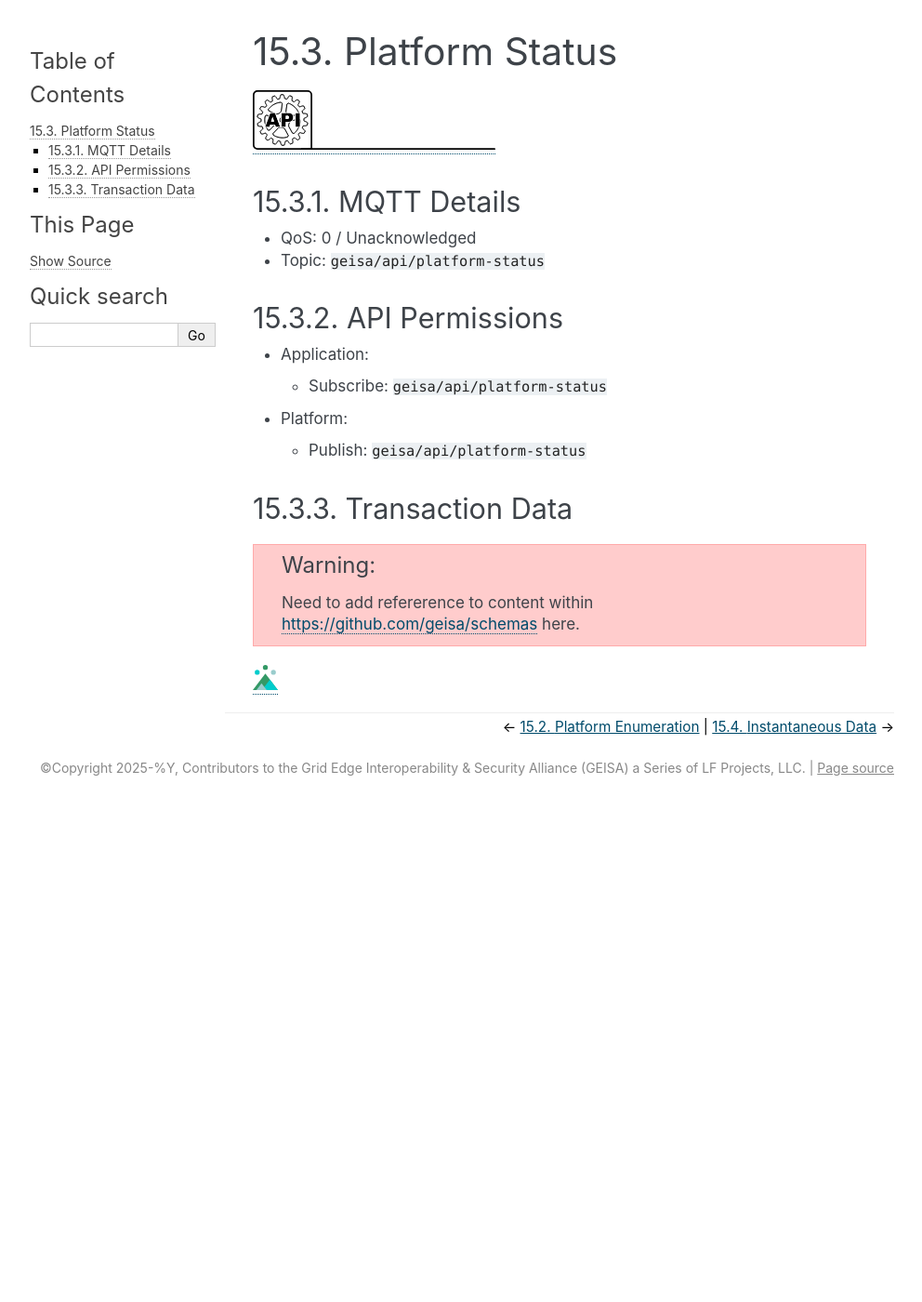
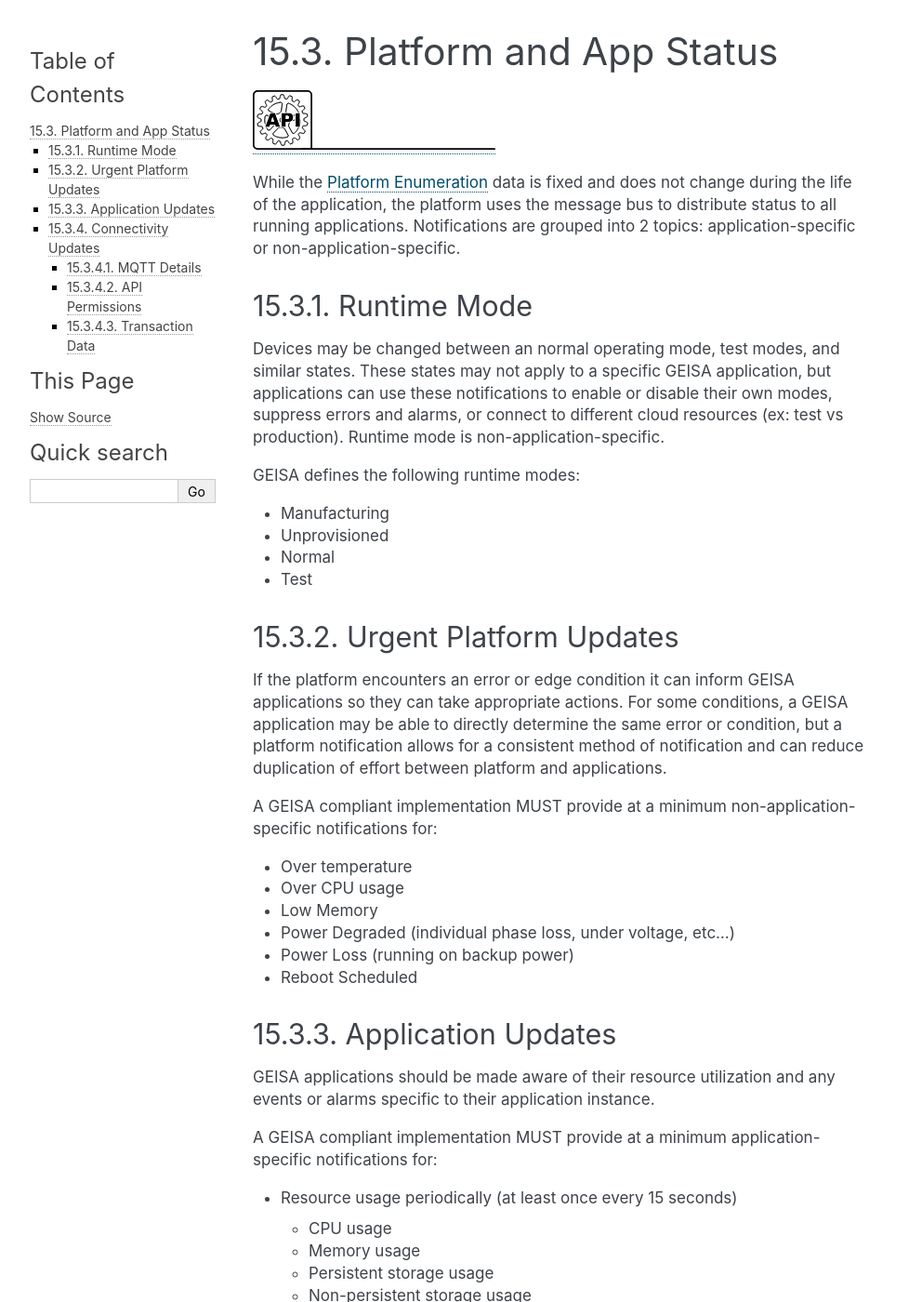
Before and after one commit to geisa/specification, a Sphinx documentation site: the page built from source/api/status.rst, in a window 1280 px wide and 1400 px high. Shown: the whole window at 93% size, without its empty margins (148-1140 px from the left). Built offline with Sphinx 7.4.7, drawn with Linux system fonts in a browser that asks for light colours; the version number could not be read and is left out; some of the changed text lies outside the part shown.

Commit message:
add status and networking API sections, update manifest, other misc changes
Signed-off-by: David Johnson <david.johnson@sense.com>

```diff
--- a/source/api.rst
+++ b/source/api.rst
@@ -31,6 +31,10 @@ The GEISA API offers the transactions sets for the following purposes:
     (e.g. kWh interval data, peak demand, etc.).
     These are the same values that a host meter would typically share over
     a meter-to-cash protocol like ANSI C12.18/21/22 or DLMS/COSEM.
+
+- :doc:`/api/networking`
+
+    Allows applications to communicate off-device either via messaging or direct IP sockets.
 
 - :doc:`/api/waveform`
 
--- a/source/api/status.rst
+++ b/source/api/status.rst
@@ -1,19 +1,117 @@
-Platform Status
--------------------
+Platform and App Status
+-----------------------
 
 |geisa-api-hdr|
 
+While the :doc:`/api/enumeration` data is fixed and does not change during the life of the application, the platform uses the message bus to distribute status to all running applications.  Notifications are grouped into 2 topics: application-specific or non-application-specific.
 
 
+Runtime Mode
+^^^^^^^^^^^^
+
+Devices may be changed between an normal operating mode, test modes, and similar states.  These states may not apply to a specific GEISA application, but applications can use these notifications to enable or disable their own modes, suppress errors and alarms, or connect to different cloud resources (ex: test vs production).  Runtime mode is non-application-specific.
+
+GEISA defines the following runtime modes:
+
+- Manufacturing
+- Unprovisioned
+- Normal
+- Test
 
 
+Urgent Platform Updates
+^^^^^^^^^^^^^^^^^^^^^^^
+
+If the platform encounters an error or edge condition it can inform GEISA applications so they can take appropriate actions. For some conditions, a GEISA application may be able to directly determine the same error or condition, but a platform notification allows for a consistent method of notification and can reduce duplication of effort between platform and applications.
+
+A GEISA compliant implementation MUST provide at a minimum non-application-specific notifications for:
+
+- Over temperature
+- Over CPU usage
+- Low Memory
+- Power Degraded (individual phase loss, under voltage, etc...)
+- Power Loss (running on backup power)
+- Reboot Scheduled
 
 
+Application Updates
+^^^^^^^^^^^^^^^^^^^
 
+GEISA applications should be made aware of their resource utilization and any events or alarms specific to their application instance.
+
+A GEISA compliant implementation MUST provide at a minimum application-specific notifications for:
+
+- Resource usage periodically (at least once every 15 seconds)
+
+  - CPU usage
+  - Memory usage
+  - Persistent storage usage
+  - Non-persistent storage usage
+
+Connectivity Updates
+^^^^^^^^^^^^^^^^^^^^
+
+A GEISA compliant implementation MUST provide at a minimum non-application-specific notifications for:
+
+- Message based communication:
+
+  - status: disabled, enabled-down, or enabled-up
+
+- Operator based IP communication:
+
+  - status: disabled, enabled-down, or enabled-up
+  - protocol: ipv4, ipv6, or both
+  - latency: real-time, delayed
+
+- Internet based IP communication:
+
+  - status: disabled, enabled-down, or enabled-up
+  - protocol: ipv4, ipv6, or both
+  - latency: real-time, delayed
+
+- Local based IP communication:
+
+  - status: disabled, enabled-down, or enabled-up
+  - protocol: ipv4, ipv6, or both
+  - latency: real-time, delayed
+
+A GEISA compliant implementation MUST provide at a minimum application-specific notifications for:
+
+- Time of next daily volume reset
+
+- Message based communication:
+
+  - Previous day messages used
+  - Daily messages used & remaining
+
+- Operator based IP communication:
+
+  - Volume state: zero, metered, unlimited
+  - Previous day volume used while unlimited
+  - Previous day volume used while metered
+  - Daily volume used while unlimited
+  - Daily volume used & remaining while metered
+
+- Internet based IP communication:
+
+  - Volume state: zero, metered, unlimited
+  - Previous day volume used while unlimited
+  - Previous day volume used while metered
+  - Daily volume used while unlimited
+  - Daily volume used & remaining while metered
+
+- Local based IP communication:
+
+  - Volume state: zero, metered, unlimited
+  - Previous day volume used while unlimited
+  - Previous day volume used while metered
+  - Daily volume used while unlimited
+  - Daily volume used & remaining while metered
 
 MQTT Details
 =============
 - QoS: 0 / Unacknowledged
+- Topic: ``geisa/api/app-status/<userid>``
 - Topic: ``geisa/api/platform-status``
 
 API Permissions
@@ -21,10 +119,12 @@ API Permissions
 
 - Application:
 
+  - Subscribe: ``geisa/api/app-status/<userid>``
   - Subscribe: ``geisa/api/platform-status``
 
 - Platform:
 
+  - Publish: ``geisa/api/app-status/<userid>``
   - Publish: ``geisa/api/platform-status``
 
 
@@ -33,7 +133,7 @@ Transaction Data
 
 .. warning::
 
-  Need to add refererence to content within |geisa-schemas-repo| here.
+  Need to add reference to content within |geisa-schemas-repo| here.
 
 
 
--- a/source/api/waveform.rst
+++ b/source/api/waveform.rst
@@ -44,13 +44,13 @@ Data for all channels MUST be aligned to one another.  An individual sample in c
 Metadata
 ^^^^^^^^
 
-When activating a waveform stream, the platform provides the application the following metadata:
+The platform provides the application the following metadata as part of :doc:`/api/enumeration` for each offered stream:
 
 - The path to the data socket
 - The type of data: one of int16, int32, or float32
 - The number of voltage channels
 - The number of current channels
-- The total number of channels (typically the sum of 3 items above, but MAY be larger)
+- The total number of channels (typically the sum of 2 items above, but MAY be larger)
 - The sampling frequency in Hz
 - If the frames are AC cycle aligned or not
 - If data type is integer, the voltage scaling factor to convert to volts
```
Also changed, not shown: other parts of source/api.rst (+1 -0 lines), source/adm/manifests.rst (+56 -17 lines), source/api/enumeration.rst (+5 -7 lines), source/api/networking.rst (added, +206 -0 lines).
